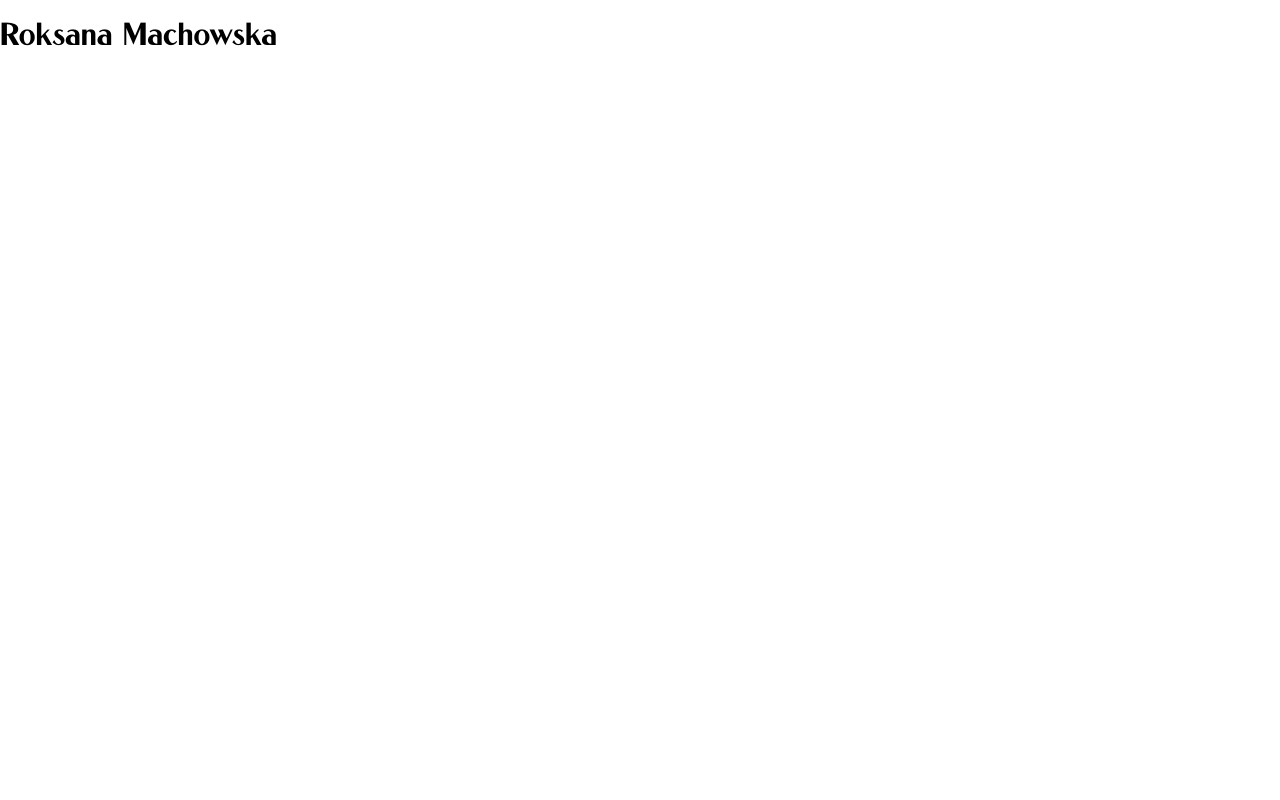
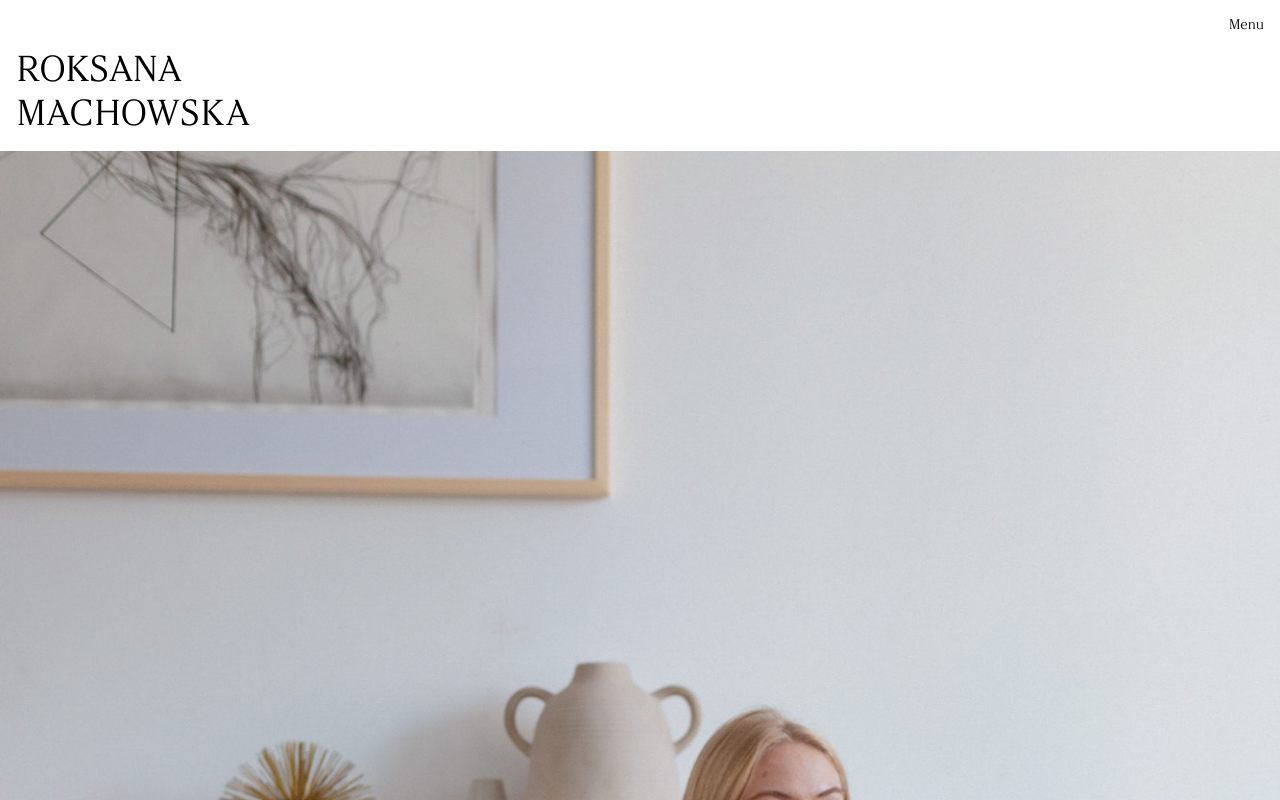
Before and after one commit to jakubziemba/machowska-portfolio, a Next.js app: page / in a window 1280 px wide. Shown: the top 800 px of the page. Built offline with nearby package versions, Linux system fonts and the light colour scheme.

Commit message:
Setup basic layout

```diff
--- /dev/null
+++ b/components/Header.js
@@ -0,0 +1,16 @@
+import Link from 'next/link';
+import styles from './Header.module.scss';
+
+export default function Header() {
+  return (
+    <header className={styles.header}>
+      <p className={styles.menu}>Menu</p>
+
+      <Link href='/'>
+        <a className={styles.home}>
+          Roksana <br /> Machowska
+        </a>
+      </Link>
+    </header>
+  );
+}
--- /dev/null
+++ b/components/Header.module.scss
@@ -0,0 +1,23 @@
+.header {
+  display: flex;
+  flex-direction: column;
+  margin-bottom: 1rem;
+
+  .menu {
+    align-self: flex-end;
+    margin-right: 1rem;
+    font-size: 14px;
+    margin-top: 16px;
+
+    &:hover {
+      cursor: pointer;
+      user-select: none;
+    }
+  }
+  .home {
+    font-family: 'Argesta Display';
+    font-size: 36px;
+    margin-left: 1rem;
+    text-transform: uppercase;
+  }
+}
--- /dev/null
+++ b/components/HomeImage.js
@@ -0,0 +1,15 @@
+import Image from 'next/image';
+import styles from './HomeImage.module.scss';
+
+export default function HomeImage() {
+  return (
+    <div className={styles.ImageContainer}>
+      <Image
+        src='/images/me.jpg'
+        width={320}
+        height={480}
+        layout='responsive'
+      />
+    </div>
+  );
+}
--- /dev/null
+++ b/components/HomeImage.module.scss
@@ -0,0 +1,4 @@
+.ImageContainer {
+  width: 100%;
+  height: 30%;
+}
--- a/components/Layout.js
+++ b/components/Layout.js
@@ -1,3 +1,5 @@
+import styles from './Layout.module.scss';
+
 export default function Layout({ children }) {
-  return <div>{children}</div>;
+  return <div className={styles.container}>{children}</div>;
 }
--- /dev/null
+++ b/components/Layout.module.scss
@@ -0,0 +1,6 @@
+.container {
+  height: 100vh;
+  width: 100vw;
+  display: flex;
+  flex-direction: column;
+}
--- a/pages/index.js
+++ b/pages/index.js
@@ -1,15 +1,17 @@
 import Head from 'next/head';
-import styles from '../styles/Home.module.css';
+import Layout from '../components/Layout';
+import Header from '../components/Header';
+import HomeImage from '../components/HomeImage';
 
 export default function Home() {
   return (
-    <div className={styles.container}>
+    <Layout>
       <Head>
-        <title>Create Next App</title>
-        <link rel='icon' href='/favicon.ico' />
+        <title>Roksana Machowska</title>
       </Head>
 
-      <h1>Roksana Machowska</h1>
-    </div>
+      <Header />
+      <HomeImage />
+    </Layout>
   );
 }
```
